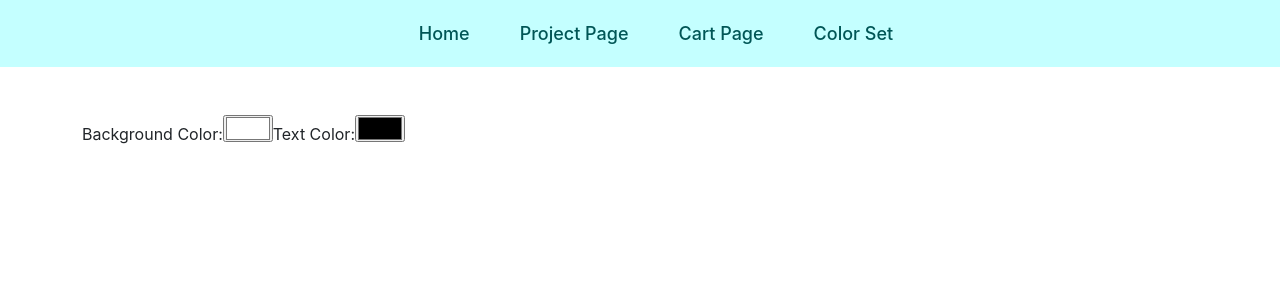
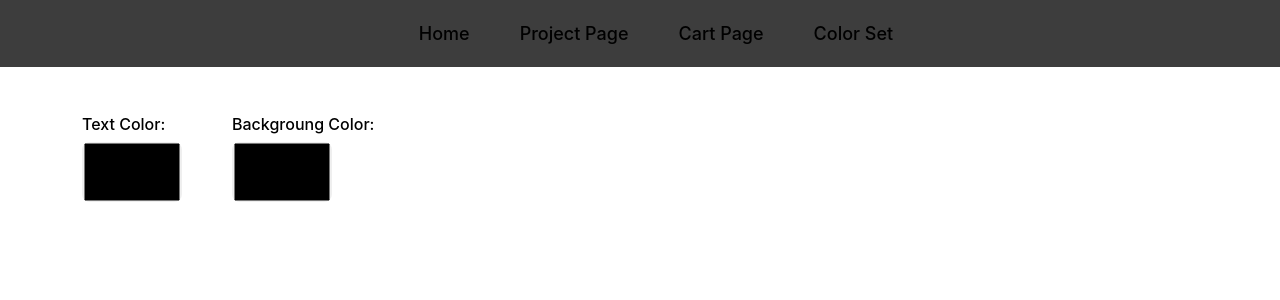
Before and after one commit to Ankit-code-9737/e-com, a React (Create React App) app: page /colorset in a window 1280 px wide. Shown: the top 300 px of the page. Built offline with nearby package versions, Linux system fonts and the light colour scheme.

Commit message:
Color set done

```diff
--- a/src/app/store.js
+++ b/src/app/store.js
@@ -1,9 +1,14 @@
 // src/app/store.js
 import { configureStore } from "@reduxjs/toolkit";
 import cartReducer from "../features/cartSlice";
+import rootReducer from "../components/reducer";
 
 export const store = configureStore({
   reducer: {
     cart: cartReducer,
   },
+
+  rootReducer: {
+    createStore: rootReducer,
+  },
 });
--- /dev/null
+++ b/src/components/reducer.js
@@ -0,0 +1,19 @@
+const initialState = {
+  rootColor: "#000",
+  rootBgColor: "#3d3d3d",
+};
+
+const rootReducer = (state = initialState, action) => {
+  switch (action.type) {
+    case "SET_ROOT_COLOR":
+      return {
+        ...state,
+        rootColor: action.payload,
+        rootBgColor: action.payload,
+      };
+    default:
+      return state;
+  }
+};
+
+export default rootReducer;
--- a/src/features/ColorChanger.js
+++ b/src/features/ColorChanger.js
@@ -1,70 +1,54 @@
-import React, { useState, useEffect } from "react";
+// ColorChanger.js
+import React from "react";
+import { useDispatch, useSelector } from "react-redux";
+import { setRootColor, SetrootBgColor } from "./action";
 
-const ColorChangerS = ({ children }) => {
-  const [backgroundColor, setBackgroundColor] = useState(
-    () => localStorage.getItem("backgroundColor") || "#ffffff"
-  );
-  const [textColor, setTextColor] = useState(
-    () => localStorage.getItem("textColor") || "#000000"
-  );
+const ColorChanger = () => {
+  const dispatch = useDispatch();
 
+  // text color
+  const rootColor = useSelector((state) => state.rootColor);
   const handleColorChange = (e) => {
-    const { name, value } = e.target;
-
-    if (name === "backgroundColor") {
-      setBackgroundColor(value);
-      localStorage.setItem("backgroundColor", value);
-    } else if (name === "textColor") {
-      setTextColor(value);
-      localStorage.setItem("textColor", value);
-    }
+    const color = e.target.value;
+    dispatch(setRootColor(color));
+    document.documentElement.style.setProperty(
+      "--primary-color",
+      e.target.value
+    );
   };
 
-  const styles = {
-    backgroundColor,
-    color: textColor,
-    padding: "20px",
-    margin: "10px",
+  // Bg color
+  const rootBgColor = useSelector((state) => state.rootBgColor);
+  const handleBgColorChange = (e) => {
+    const color = e.target.value;
+    dispatch(SetrootBgColor(color));
+    document.documentElement.style.setProperty(
+      "--mainbg-color",
+      e.target.value
+    );
   };
 
-  useEffect(() => {
-    const savedBackgroundColor = localStorage.getItem("backgroundColor");
-    const savedTextColor = localStorage.getItem("textColor");
-
-    if (savedBackgroundColor) {
-      setBackgroundColor(savedBackgroundColor);
-    }
-
-    if (savedTextColor) {
-      setTextColor(savedTextColor);
-    }
-  }, []);
-
   return (
-    <div>
+    <div className="colorCBg">
       <label>
-        Background Color:
+        <h6>Text Color:</h6>
+        <input type="color" value={rootColor} onChange={handleColorChange} />
+      </label>
+      <label>
+        <h6>Backgroung Color:</h6>
         <input
           type="color"
-          name="backgroundColor"
-          value={backgroundColor}
-          onChange={handleColorChange}
+          value={rootBgColor}
+          onChange={handleBgColorChange}
         />
       </label>
 
-      <label>
-        Text Color:
-        <input
-          type="color"
-          name="textColor"
-          value={textColor}
-          onChange={handleColorChange}
-        />
-      </label>
-
-      <div style={styles}>{children}</div>
+      {/* <div style={{ color: rootColor }}>
+        <h1>This is a heading</h1>
+        <p>This is some text.</p>
+      </div> */}
     </div>
   );
 };
 
-export default ColorChangerS;
+export default ColorChanger;
--- /dev/null
+++ b/src/features/action.js
@@ -0,0 +1,9 @@
+export const setRootColor = (color) => ({
+  type: "SET_ROOT_COLOR",
+  payload: color,
+});
+
+export const SetrootBgColor = (color) => ({
+  type: "SET_ROOT_COLOR",
+  payload: color,
+});
--- a/src/index.css
+++ b/src/index.css
@@ -11,12 +11,15 @@ body {
   --text-color: #005656;
   --borderCcolor: #005656;
   --bg-color: #c4ffff;
+
+  --primary-color: #000;
+  --mainbg-color: #3d3d3d;
 }
 
 nav {
   width: 100%;
   justify-content: center;
-  background-color: var(--bg-color);
+  background-color: var(--mainbg-color);
   margin: 0;
   padding: 20px;
 }
@@ -33,7 +36,8 @@ ul {
 a {
   text-decoration: none;
   font-size: 18px;
-  color: var(--text-color);
+  /* color: var(--text-color); */
+  color: var(--primary-color);
   font-weight: 500;
 }
 
@@ -67,3 +71,23 @@ button {
   transition: 0.5s;
   font-size: 18px;
 }
+
+h1,
+h2,
+h3,
+h4,
+h5,
+h6 {
+  color: var(--primary-color);
+}
+
+.colorCBg label {
+  width: 150px;
+}
+
+.colorCBg input {
+  width: 100px;
+  height: 60px;
+  border: none;
+  border-radius: 8px;
+}
```
